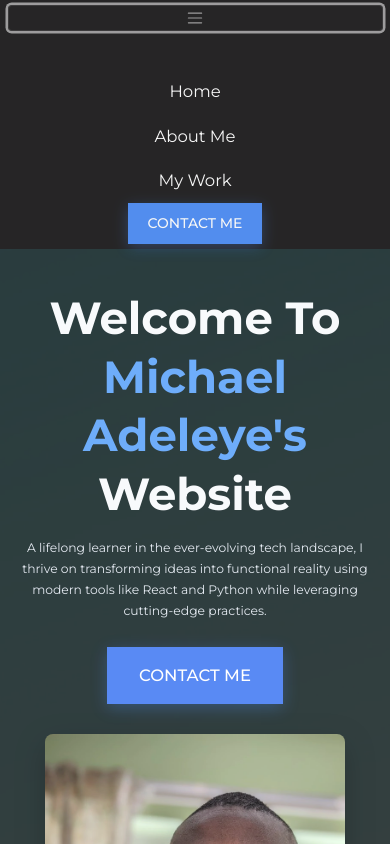
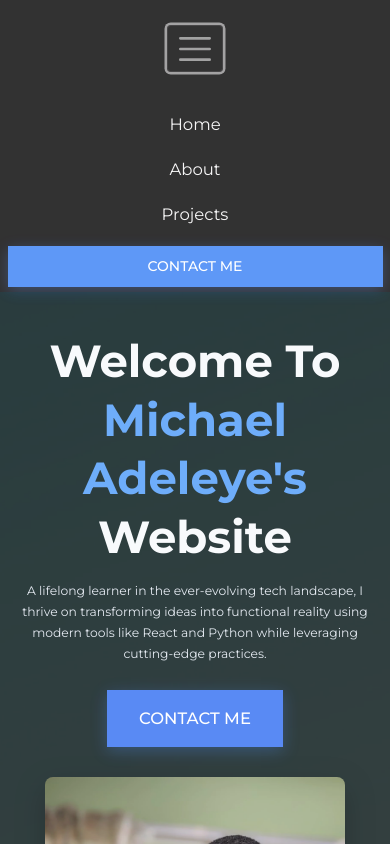
Before and after one commit to Tiger-Catori/Portfolio-Website, a React (Create React App) app: page / in a window 390 px wide. Both pictures are taken after a click on the button "Toggle navigation". Shown: the top 844 px of the page. Built offline with nearby package versions, Linux system fonts and the light colour scheme.

Commit message:
Created navbar toggle for mobile screens

```diff
--- a/public/index.html
+++ b/public/index.html
@@ -41,6 +41,9 @@
       To begin the development, run `npm start` or `yarn start`.
       To create a production bundle, use `npm run build` or `yarn build`.
     -->
-      <script src="https://cdn.jsdelivr.net/npm/bootstrap@5.3.7/dist/js/bootstrap.bundle.min.js" integrity="sha384-ndDqU0Gzau9qJ1lfW4pNLlhNTkCfHzAVBReH9diLvGRem5+R9g2FzA8ZGN954O5Q" crossorigin="anonymous"></script>
+
+      <script src="https://code.jquery.com/jquery-3.6.0.min.js"></script>
+      <script src="https://stackpath.bootstrapcdn.com/bootstrap/5.3.7/js/bootstrap.bundle.min.js"></script>
+
   </body>
 </html>
--- a/src/components/App.js
+++ b/src/components/App.js
@@ -1,5 +1,6 @@
 import { useState } from "react";
 import 'bootstrap/dist/css/bootstrap.min.css';
+import 'bootstrap/dist/js/bootstrap.bundle.min.js'
 import Navbar from './Navbar';
 import Hero from "./Hero";
 import Footer from "./Footer";
--- a/src/components/Navbar.js
+++ b/src/components/Navbar.js
@@ -5,13 +5,20 @@ import { Navbar, Nav, Container } from 'react-bootstrap';
 const NavbarComponent = () => {
   return (
     <Navbar expand="lg" sticky="top" className="navbar navbar-dark">
-      <Container>
-        {/* <Logo /> */}
+      <Container className='navbar-container'>
+        {/* Logo */}
         {/* Navbar toggle for mobile */}
-        <Navbar.Toggle aria-controls="navbar-nav" />
+        <Navbar.Toggle
+          aria-controls="main-nav"
+          className="navbar-toggler"
+          data-bs-toggle="collapse"
+          data-bs-target="#main-nav"
+          aria-expanded="false"
+          aria-label="Toggle navigation"
+        />
 
         {/* Navbar links and contact button */}
-        <Navbar.Collapse id="navbar-nav">
+        <Navbar.Collapse id="main-nav" className="collapse navbar-collapse justify-content-end align-center">
           <Nav className="ml-auto nav__buttons">
             <NavLinks />
             <ContactButton />
@@ -25,7 +32,7 @@ const NavbarComponent = () => {
 // Logo component
 const Logo = () => {
   return (
-    <Navbar.Brand href="#">
+    <Navbar.Brand href="#home">
       <img src="/images/logo/logo.png" alt="Logo" className="logo-img" />
     </Navbar.Brand>
   );
@@ -34,10 +41,11 @@ const Logo = () => {
 // Navigation links component
 const NavLinks = () => {
   return (
-    <Nav className="mr-auto nav__links">
-      <Nav.Link href="#">Home</Nav.Link>
-      <Nav.Link href="#hero">About Me</Nav.Link>
-      <Nav.Link href="#projects">My Work</Nav.Link>
+    <Nav className="nav__links">
+      <Nav.Link href="#"><span>Home</span></Nav.Link>
+      <Nav.Link href="#about"><span>About</span></Nav.Link>
+      <Nav.Link href="#projects"><span>Projects</span></Nav.Link>
+      {/* <Nav.Link href="#contact"><span>Contact</span></Nav.Link> */}
     </Nav>
   );
 };
--- a/src/index.css
+++ b/src/index.css
@@ -166,62 +166,134 @@ ul a {
   /* width: 40%; */
 }
 
+/* .navbar-toggler {
+  flex-grow: 1;
+} */
 
 /* Navbar styling */
 .navbar {
   background-color: var(--clr-headings);
   z-index: 1000;
-  opacity: 0.87;
+  opacity: 0.82;
   font-family: var(--ff-primary);
 }
 
 .navbar .logo-img {
-  max-width: 85px;
+  max-width: 8.5rem;
   width: 100%;
   height: auto;
   border-radius: 4px;
 }
 
-.navbar-nav .nav-link {
+/* This is where we use flex to align items */
+.navbar-container {
+  display: flex;
+  justify-content: space-between;
+  align-items: center;  /* Vertically center items */
+  position: relative;
+  row-gap: 0;
+}
+
+/* Styling the Navbar Toggle */
+/* Mobile menu: Navbar collapse */
+/* Mobile specific styles for navbar */
+.navbar-toggler {
+  justify-content: center;
+  flex-grow: 1;
+  /* flex-grow: 0; */
+  min-width: 13%;
+  max-width: 15%;
+  border: none;
+  border-radius: 0;
+
+}
+
+/* Ensure the toggle icon is visible */
+.navbar-toggler-icon {
+  background-color: none; /* White toggle icon */
+  color: #fff;
+  padding: 2rem;
+}
+
+.navbar__nav .nav-link {
   font-weight: var(--fw-reg);
   font-size: var(--fs-h3);
-  /* margin-right: 2rem; */
   transition: all 0.05s ease-in-out;
 }
 
+/* Ensuring that navbar has proper spacing between items */
 .nav__buttons {
-  margin: 0 auto;
-  align-items: center;
-  column-gap: 10rem;
+  display: flex;
+  width: 70%; /* Full width for space between items */
+  justify-content: space-around; /* Ensures spacing between child elements */
+  align-items: center; /* Vertically align the items */
 }
 
+/* Ensure the nav__links container has enough space to stretch */
 .nav__links {
-  column-gap: 4rem;
+  display: flex;
+  column-gap: 4rem;  /* Space between individual nav items */
+  align-items: center; /* Vertically center the items */
 }
 
 .nav__links a {
   color: var(--clr-body2);
+  font-size: var(--fs-h3);
 }
 
 .nav__links a:hover {
   color: var(--clr-accent);
   text-decoration: underline;
 }
+.navbar-toggler {
+  border: 3px solid #fff;
+  background-color: var(--clr-body2);
+  z-index: 1050; /* Ensure it's on top of other navbar items */
+  margin: 2rem auto;
+}
 
 
 /* Media query for smaller screens */
+
 @media (max-width: 991px) {
-  .navbar-nav {
+  .navbar-toggler {
+    width: 50%; /* Adjust the width of the navbar toggle */
+    /* display: none; */
+  }
+
+  /* Ensure nav__buttons is aligned to the left on smaller screens */
+  .nav__buttons {
+    justify-content: flex-start; /* Align to the left when collapsed */
+    width: 100%; /* Full width for mobile */
+  }
+
+  /* Ensure navbar links are vertically aligned on mobile */
+  .nav__links {
     flex-direction: column;
     text-align: center;
     margin-top: 1rem;
   }
-  .navbar-nav .nav-link {
+
+  /* Spacing between nav links */
+  .nav__links .nav-link {
     margin: 0.5rem 0;
+  }
+
+  /* Contact button margin on mobile */
+  .btn-contact {
+    margin-top: 1rem;
+  }
+
+  /* Contact button alignment */
+  .btn-contact {
+    width: 100%; /* Ensure button is stretched on mobile */
   }
 }
 
+
+
 /* Contact Button Navbar */
+/* Contact button styling */
 .btn-contact {
   background-color: var(--clr-accent);
   color: var(--clr-headings2);
@@ -229,12 +301,10 @@ ul a {
   font-size: var(--fs-body);
   font-family: var(--ff-primary);
   font-weight: var(--fw-semibold);
-  filter: brightness(0.96);
   text-transform: uppercase;
   background: #3b82f6;
   color: white;
   padding: 0.5rem 1rem;
-  border: none;
   border-radius: 0;
   cursor: pointer;
   transition: all 0.3s ease;
@@ -244,9 +314,10 @@ ul a {
   text-decoration: none;
 }
 
+/* Contact button hover effect */
 .btn-contact:hover {
   filter: brightness(1.15);
-  background: var(--clr-hover2); /* If you want to change the hover color */
+  background: var(--clr-hover2);
   box-shadow: 0 6px 20px rgba(59, 130, 246, 0.4);
 }
 
```
